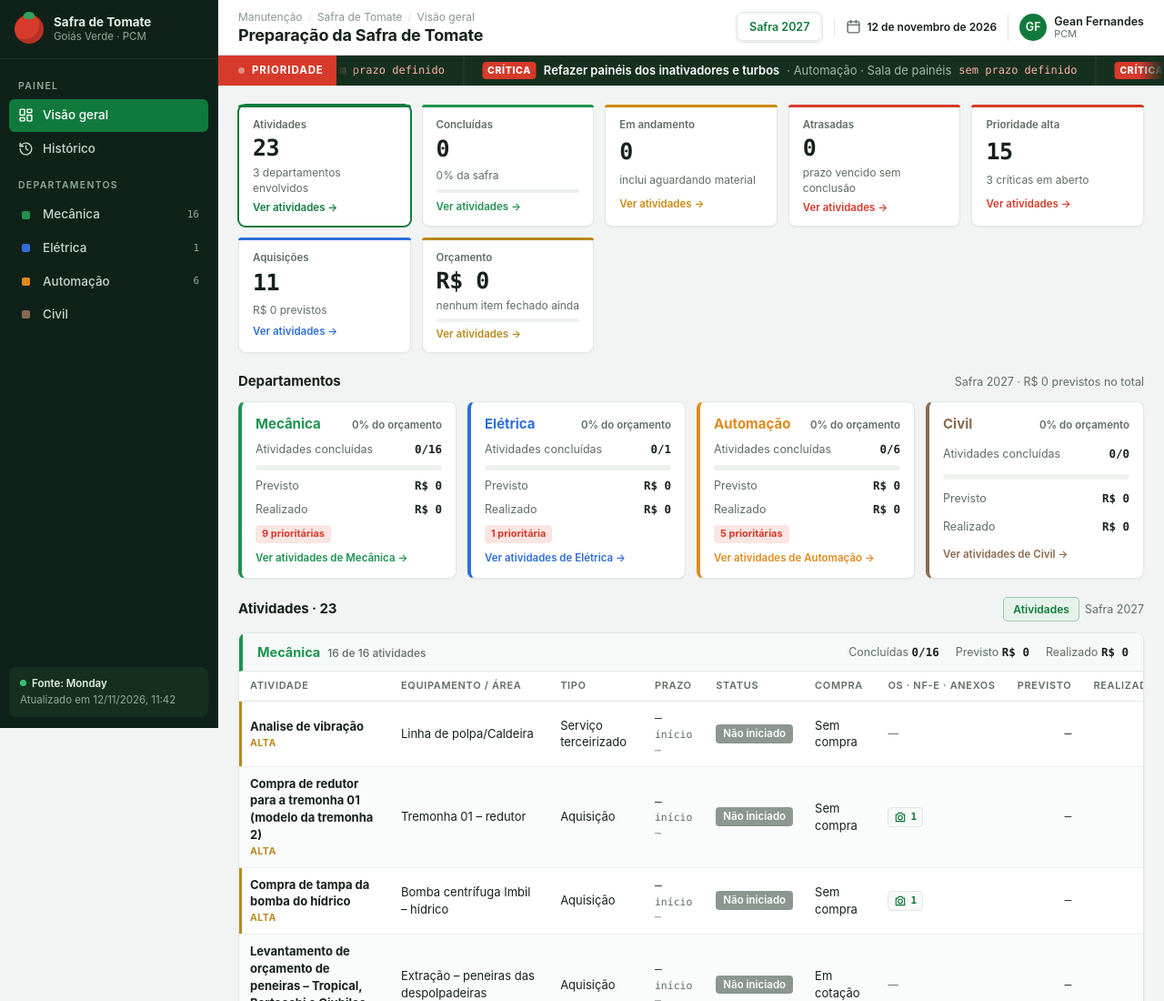
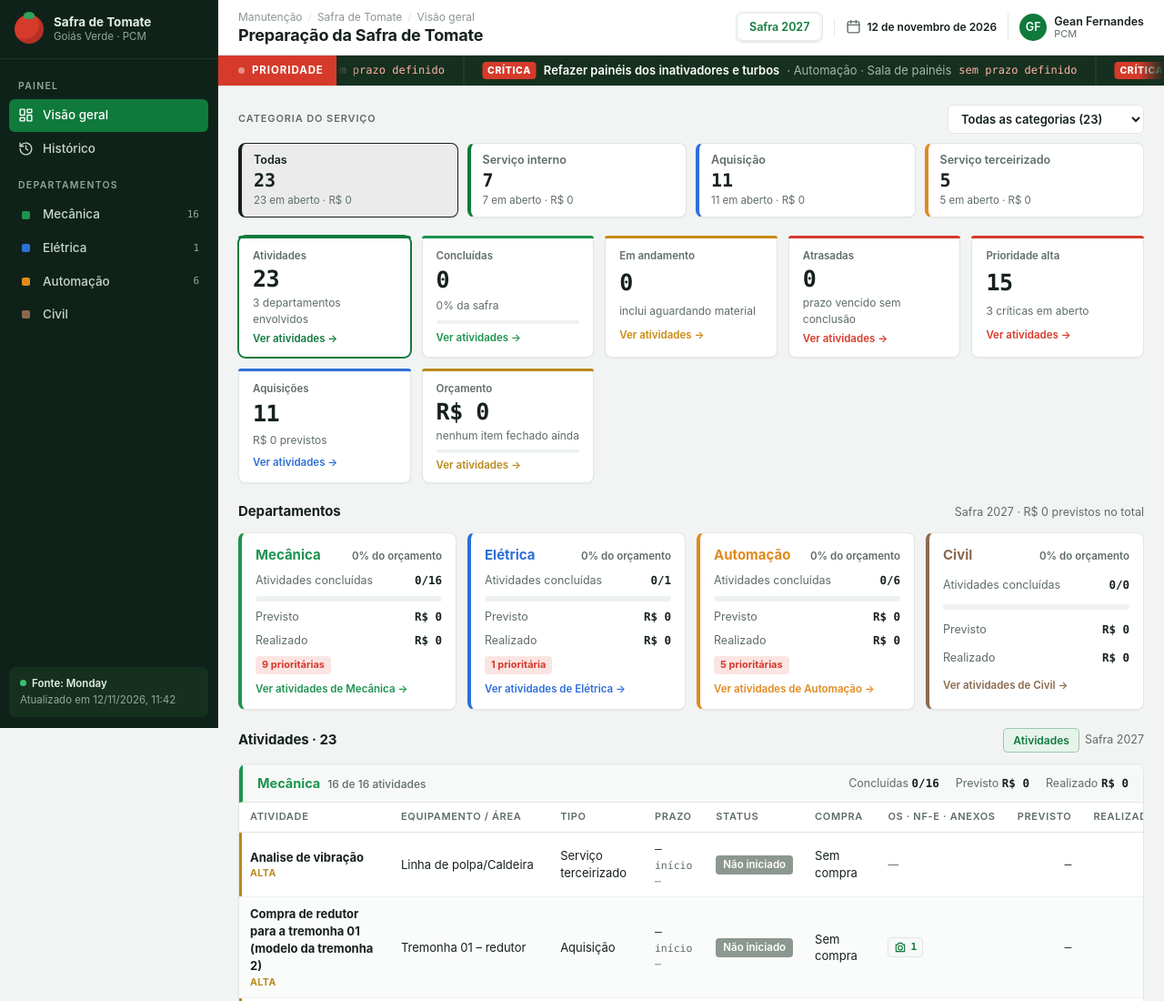
Before and after one commit to Geanfer10/safra-tomate, a plain HTML site: page index.html in a window 1280 px wide. Shown: the top 1100 px of the page at 91% size. Drawn offline with Linux system fonts and the light colour scheme.

Commit message:
Filtro por categoria do serviço (tipo)
Cartões de categoria (Serviço interno, Aquisição, Serviço terceirizado)
com quantidade, em aberto e valor previsto, mais lista suspensa.
O filtro vale para KPIs, faixa, departamentos e atividades, na visão
geral e em cada departamento.

Co-Authored-By: Claude Opus 5.5 <noreply@anthropic.com>
Claude-Session: https://claude.ai/code/session_017MMskfDhoVyPKbYuyGHTyW

```diff
--- a/assets/app.js
+++ b/assets/app.js
@@ -27,7 +27,7 @@ const EXTRAS={
 const EXEMPLO=EXEMPLO_BASE.map(d=>Object.assign({},d,EXTRAS[d.id]||{}));
 let DADOS=[];
 const HOJE=new Date(); HOJE.setHours(0,0,0,0);
-const st={safra:null,kpi:"todas",dept:null,foco:null};
+const st={safra:null,kpi:"todas",dept:null,foco:null,tipo:""};
 const brl=v=>v==null?"—":v.toLocaleString("pt-BR",{style:"currency",currency:"BRL",maximumFractionDigits:0});
 const mil=v=>v>=1e6?"R$ "+(v/1e6).toLocaleString("pt-BR",{maximumFractionDigits:1})+" mi":v>=1000?"R$ "+(v/1000).toLocaleString("pt-BR",{maximumFractionDigits:0})+" mil":brl(v);
 const dt=s=>s?s.slice(8,10)+"/"+s.slice(5,7)+"/"+s.slice(2,4):"—";
@@ -52,8 +52,11 @@ const KPIS=[
 
 function render(){
   // Safra inteira (visão geral) ou só o departamento aberto no menu
-  const LS=DADOS.filter(d=>d.safra===st.safra);
+  // Categoria (tipo de serviço) vale para tudo: KPIs, faixa, departamentos e atividades
+  const LS0=DADOS.filter(d=>d.safra===st.safra);
+  const LS=st.tipo?LS0.filter(d=>d.tipo===st.tipo):LS0;
   const L=st.dept?LS.filter(d=>d.dept===st.dept):LS;
+  categorias(st.dept?LS0.filter(d=>d.dept===st.dept):LS0);
   document.getElementById("hoje").textContent=HOJE.toLocaleDateString("pt-BR",{day:"2-digit",month:"long",year:"numeric"});
   const S=safras(), sel=document.getElementById("safras");
   // Com uma safra só não há o que escolher: mostra só o rótulo; o seletor volta quando entrar a próxima safra
@@ -74,6 +77,16 @@ function render(){
   }
 }
 
+const TIPO_COR={"Serviço interno":"--brand","Aquisição":"--ele","Serviço terceirizado":"--aut"};
+function categorias(B){
+  const tipos=[...new Set([...Object.keys(TIPO_COR),...B.map(d=>d.tipo).filter(Boolean)])];
+  const card=(id,nome,lst,cor)=>`<button type="button" class="cat" data-tipo="${esc(id)}" aria-pressed="${st.tipo===id}" style="--k:var(${cor})">
+    <span class="cat-n">${esc(nome)}</span><span class="cat-v num">${lst.length}</span>
+    <span class="cat-d">${lst.filter(aberta).length} em aberto · ${mil(sum(lst,d=>d.prev))}</span></button>`;
+  document.getElementById("cats").innerHTML=card("","Todas",B,"--fg")+tipos.map(t=>card(t,t,B.filter(d=>d.tipo===t),TIPO_COR[t]||"--gray")).join("");
+  document.getElementById("fTipo").innerHTML=`<option value="">Todas as categorias (${B.length})</option>`+tipos.map(t=>`<option value="${esc(t)}"${st.tipo===t?" selected":""}>${esc(t)} (${B.filter(d=>d.tipo===t).length})</option>`).join("");
+}
+document.getElementById("fTipo").addEventListener("change",e=>{st.tipo=e.target.value;render()});
 function faixa(L){
   const itens=L.filter(d=>ehPrio(d)&&aberta(d)).sort((a,b)=>(a.prioridade==="Crítica"?0:1)-(b.prioridade==="Crítica"?0:1)||(a.fim||"").localeCompare(b.fim||""));
   const fita=document.getElementById("fita");
@@ -172,6 +185,7 @@ function tabela(L){
   document.getElementById("ttab").textContent=(st.kpi==="todas"?"Atividades":K.l)+` · ${todas.length}`;
   document.getElementById("filtros").innerHTML=
     `<span class="chip on">${K.l}${st.kpi!=="todas"?` <span data-limpa="kpi" role="button" tabindex="0" aria-label="Remover filtro ${K.l}">✕</span>`:""}</span>`+
+    (st.tipo?`<span class="chip on">${esc(st.tipo)} <span data-limpa="tipo" role="button" tabindex="0" aria-label="Remover filtro ${esc(st.tipo)}">✕</span></span>`:"")+
     `<span class="sub">Safra ${st.safra}</span>`;
   const linha=d=>{const e=efetivo(d);const pc=d.prioridade==="Crítica"?"crit":d.prioridade==="Alta"?"alta":"";
     const docs=[d.os?`<span class="doc">OS ${esc(d.os.replace(/^OS-?/,""))}</span>`:"",d.nfe?`<span class="doc nf">${esc(d.nfe)}</span>`:"",
@@ -278,7 +292,8 @@ function fecharMenu(){document.getElementById("side").classList.remove("open");d
 document.getElementById("menuBtn").addEventListener("click",()=>{const s=document.getElementById("side");s.classList.add("open");const sc=document.createElement("div");sc.className="scrim";sc.onclick=fecharMenu;document.body.appendChild(sc)});
 function irLista(){document.getElementById("atividades").scrollIntoView({behavior:"smooth",block:"start"})}
 document.addEventListener("click",e=>{
-  const lim=e.target.closest("[data-limpa]"); if(lim){st[lim.dataset.limpa]=lim.dataset.limpa==="kpi"?"todas":null;render();return}
+  const lim=e.target.closest("[data-limpa]"); if(lim){const k=lim.dataset.limpa;st[k]=k==="kpi"?"todas":k==="tipo"?"":null;render();return}
+  const ct=e.target.closest("[data-tipo]"); if(ct){st.tipo=st.tipo===ct.dataset.tipo?"":ct.dataset.tipo;render();return}
   const b=e.target.closest("button"); if(!b) return;
   if(b.dataset.aba){aba(b.dataset.aba);return}
   if(b.dataset.d){aba(b.dataset.d);return}
--- a/assets/style.css
+++ b/assets/style.css
@@ -270,3 +270,18 @@ details.lst li .o{grid-column:1/-1;color:var(--muted);font-size:11.5px}
 .fz-nav{width:44px;height:44px;border-radius:50%;border:0;background:rgba(255,255,255,.14);color:#fff;font-size:28px;line-height:1;cursor:pointer}
 .fz-nav:hover,.fz-fechar:hover{background:rgba(255,255,255,.26)}
 .fz-ant{grid-column:1}.fz-prox{grid-column:3}
+
+/* Categoria do serviço */
+.cat-bar{display:grid;gap:10px}
+.cat-h{display:flex;flex-wrap:wrap;align-items:center;justify-content:space-between;gap:8px}
+.cat-t{font-size:11px;font-weight:600;letter-spacing:.08em;text-transform:uppercase;color:var(--muted)}
+.cat-sel select{border:1px solid var(--line);background:var(--surface);color:var(--fg);border-radius:6px;padding:6px 28px 6px 10px;font:inherit;font-size:13px;font-weight:600}
+.cats{display:grid;grid-template-columns:repeat(auto-fit,minmax(170px,1fr));gap:10px}
+.cat{display:grid;gap:2px;text-align:left;background:var(--surface);border:1px solid var(--line);border-left:4px solid var(--k);border-radius:var(--r);padding:9px 13px;cursor:pointer;box-shadow:var(--shadow)}
+.cat:hover{border-color:color-mix(in srgb,var(--k) 45%,var(--line));border-left-color:var(--k)}
+.cat[aria-pressed="true"]{background:color-mix(in srgb,var(--k) 9%,var(--surface));border-color:var(--k)}
+.cat-n{font-size:12.5px;font-weight:600;color:var(--muted)}
+.cat[aria-pressed="true"] .cat-n{color:var(--fg)}
+.cat-v{font-size:20px;font-weight:700;line-height:1.15}
+.cat-d{font-size:11.5px;color:var(--muted)}
+.sr{position:absolute;width:1px;height:1px;overflow:hidden;clip:rect(0 0 0 0)}
--- a/index.html
+++ b/index.html
@@ -53,6 +53,12 @@
     <div class="db-l"><span class="db-dot" aria-hidden="true"></span><div><div class="db-eb">Departamento · Safra <span id="dbSafra"></span></div><h2 id="dbNome"></h2></div></div>
     <div class="db-r" id="dbResumo"></div>
     <button type="button" class="db-voltar" data-aba="safra">← Visão geral</button>
+  </section>
+
+  <section class="cat-bar" aria-label="Categoria do serviço">
+    <div class="cat-h"><span class="cat-t">Categoria do serviço</span>
+      <label class="cat-sel"><span class="sr">Filtrar por categoria</span><select id="fTipo"></select></label></div>
+    <div class="cats" id="cats"></div>
   </section>
 
   <section aria-labelledby="tk">
```
